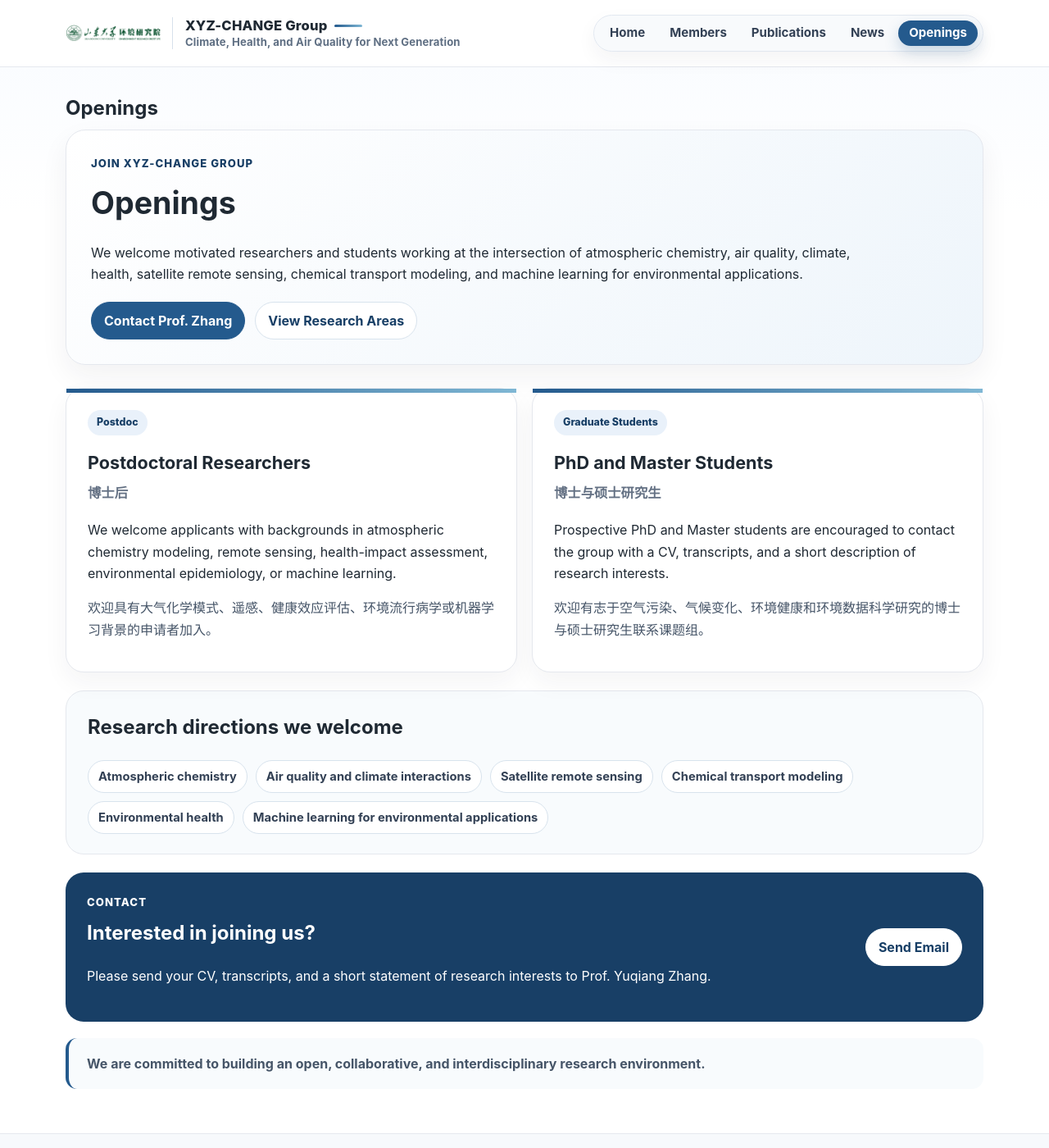
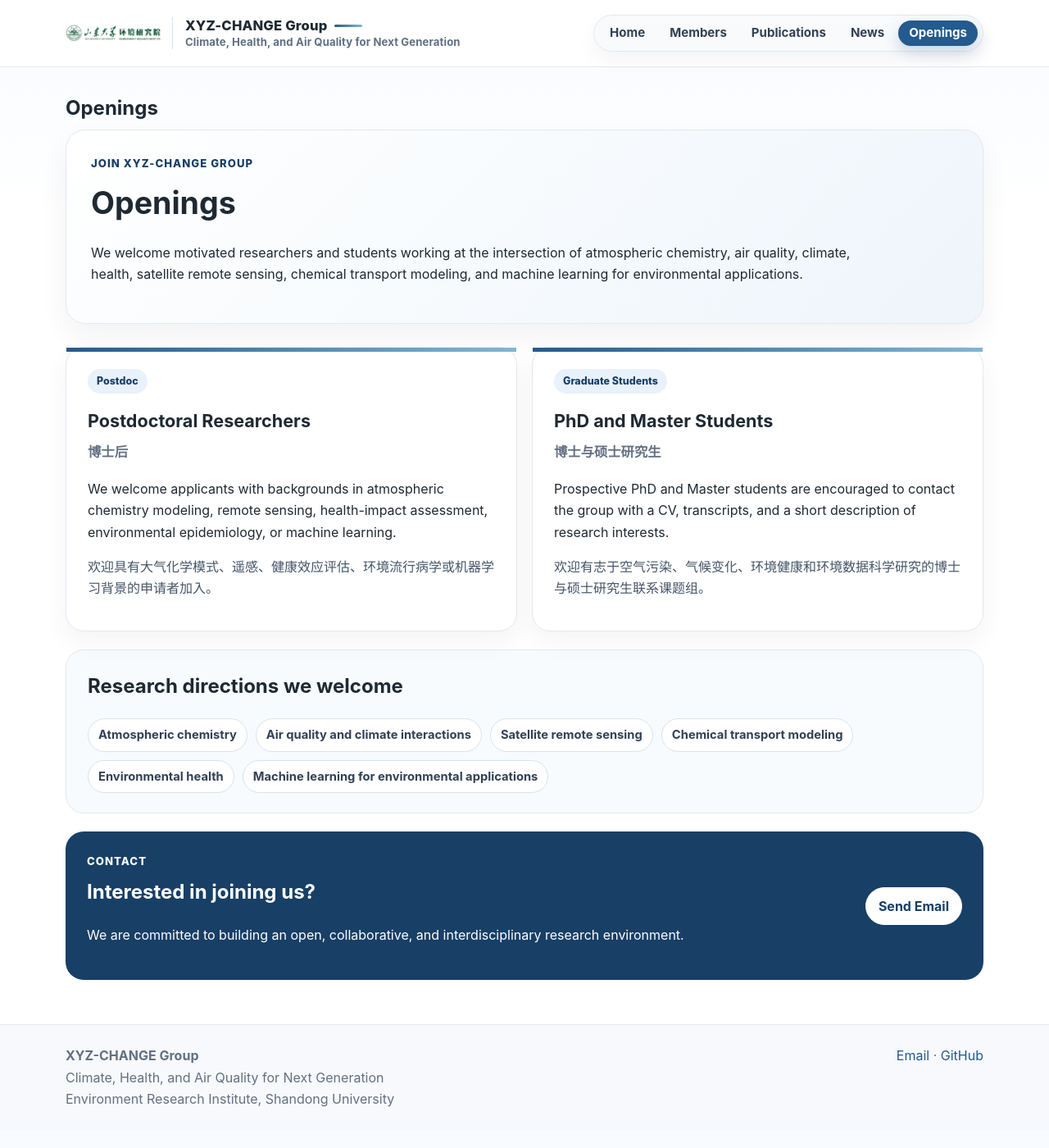
Before and after one commit to MuJSh/xyz_CHANGE, a Jekyll site: the page built from _pages/openings.md, in a window 1280 px wide and 1400 px high. Shown: the whole window at 82% size. Built offline with Jekyll 4.4.1, drawn with Linux system fonts in a browser that asks for light colours; part of the change alters nothing that is shown.

Commit message:
Adjust openings buttons and contact statement

```diff
--- a/_pages/openings.md
+++ b/_pages/openings.md
@@ -10,10 +10,6 @@ permalink: /openings/
   <p>
     We welcome motivated researchers and students working at the intersection of atmospheric chemistry, air quality, climate, health, satellite remote sensing, chemical transport modeling, and machine learning for environmental applications.
   </p>
-  <div class="openings-actions">
-    <a class="button-link" href="mailto:Yuqiang.Zhang@sdu.edu.cn">Contact Prof. Zhang</a>
-    <a class="button-link secondary" href="{{ '/' | relative_url }}#research-areas">View Research Areas</a>
-  </div>
 </section>
 
 <section class="opening-card-grid">
@@ -55,15 +51,11 @@ permalink: /openings/
     <p class="openings-kicker">Contact</p>
     <h2>Interested in joining us?</h2>
     <p>
-      Please send your CV, transcripts, and a short statement of research interests to Prof. Yuqiang Zhang.
+      We are committed to building an open, collaborative, and interdisciplinary research environment.
     </p>
   </div>
   <a class="button-link" href="mailto:Yuqiang.Zhang@sdu.edu.cn">Send Email</a>
 </section>
-
-<p class="openings-closing">
-  We are committed to building an open, collaborative, and interdisciplinary research environment.
-</p>
 
 <style>
 .openings-hero {
@@ -91,13 +83,6 @@ permalink: /openings/
   font-weight: 800;
   letter-spacing: 0.08em;
   text-transform: uppercase;
-}
-
-.openings-actions {
-  display: flex;
-  flex-wrap: wrap;
-  gap: 12px;
-  margin-top: 20px;
 }
 
 .button-link.secondary {
@@ -224,16 +209,6 @@ permalink: /openings/
   flex: 0 0 auto;
 }
 
-.openings-closing {
-  margin: 20px 0 0;
-  padding: 18px 22px;
-  border-left: 4px solid var(--accent);
-  border-radius: 14px;
-  background: #f8fbfd;
-  color: #465568;
-  font-weight: 650;
-}
-
 @media (max-width: 780px) {
   .openings-hero {
     padding: 24px;
```
